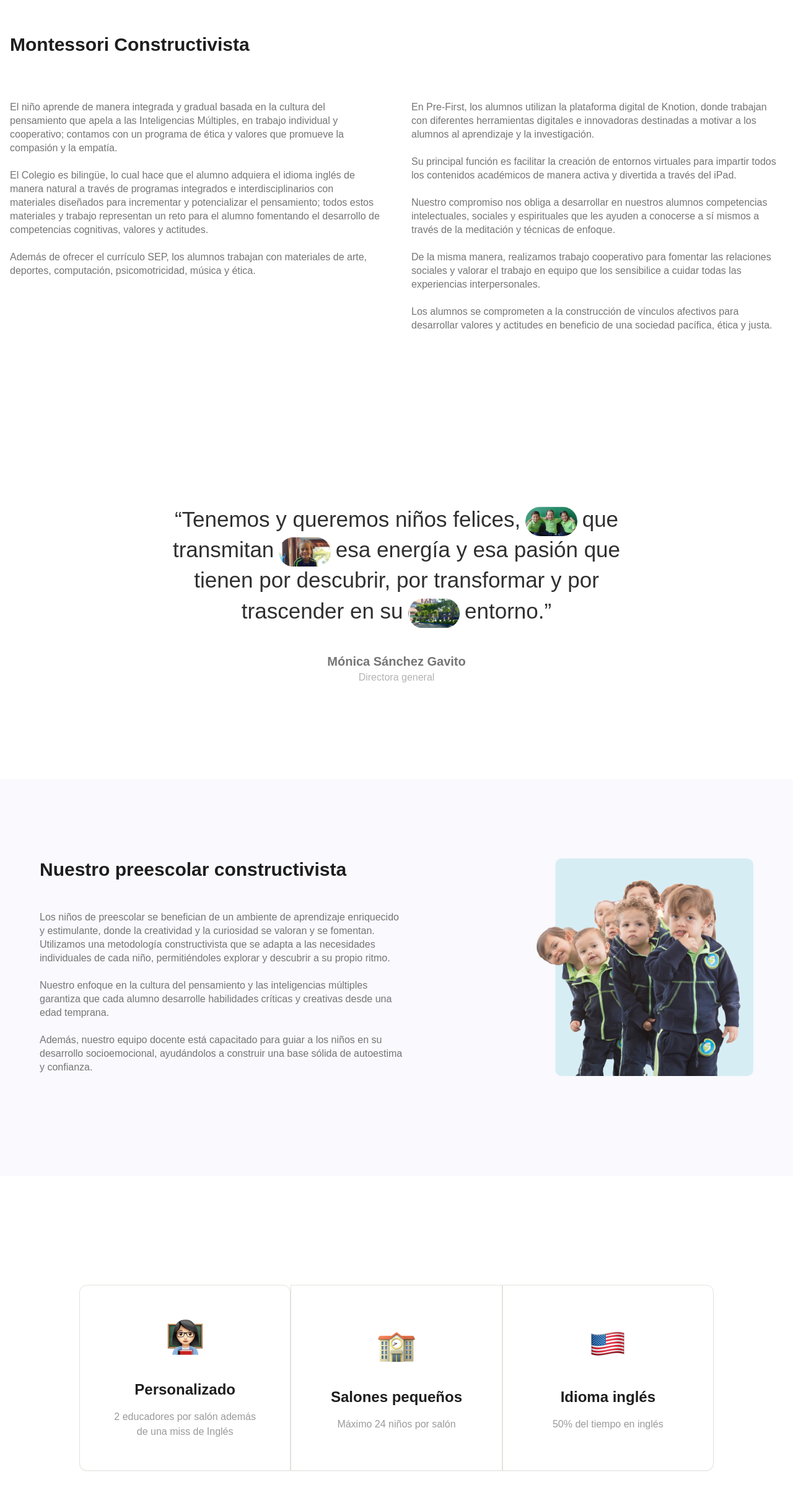
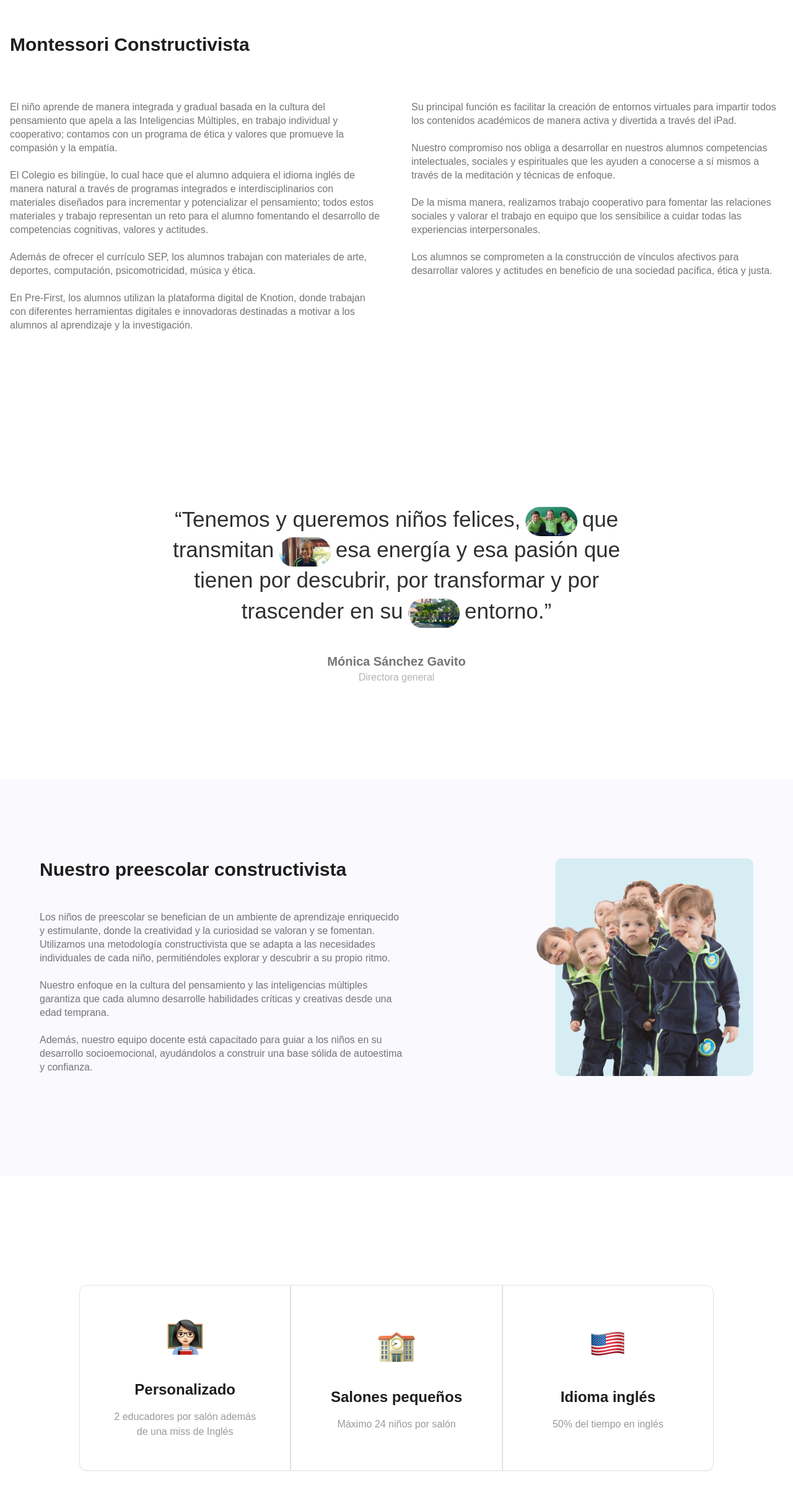
Before and after one commit to isabelrobleda/frontend-senda, a React (Vite) app: page /maternal in a window 1280 px wide. Shown: the part 824-3236 px from the top of the page at 62% size. Built offline with nearby package versions, Linux system fonts and the light colour scheme; a web font is replaced by a local one.

Commit message:
maternal css changes

```diff
--- a/src/pages/Oferta/Maternal.jsx
+++ b/src/pages/Oferta/Maternal.jsx
@@ -85,14 +85,14 @@ function Maternal() {
             Además de ofrecer el currículo SEP, los alumnos trabajan con
             materiales de arte, deportes, computación, psicomotricidad, música y
             ética.
-          </div>
-          <div className="text-[#757575] text-base leading-snug">
+            <br />
+            <br />
             En Pre-First, los alumnos utilizan la plataforma digital de Knotion,
             donde trabajan con diferentes herramientas digitales e innovadoras
             destinadas a motivar a los alumnos al aprendizaje y la
             investigación.
-            <br />
-            <br />
+          </div>
+          <div className="text-[#757575] text-base leading-snug">
             Su principal función es facilitar la creación de entornos virtuales
             para impartir todos los contenidos académicos de manera activa y
             divertida a través del iPad.
@@ -192,7 +192,7 @@ function Maternal() {
       {/* Fifth Section */}
       <div className="w-full px-4 md:px-32 py-16 md:py-44 flex justify-center items-center">
         <div className="w-full max-w-screen-xl grid grid-cols-1 md:grid-cols-3">
-          <div className="p-6 h-[300px] bg-white rounded-tl-xl md:rounded-bl-xl rounded-tr-xl shadow-sm border border-[#e4e4de] text-center flex flex-col justify-center items-center">
+          <div className="p-6 h-[300px] bg-white rounded-tl-xl md:rounded-bl-xl  shadow-sm border border-[#e4e4de] text-center flex flex-col justify-center items-center">
             <img src={IconTeacher} alt="icon teacher" className="mb-10"/>
             <h3 className="text-[#1e1e1e] text-2xl font-semibold mb-4">
               Personalizado
@@ -281,7 +281,7 @@ function Maternal() {
       </div>
 
       {/* CTA Section */}
-      <div className="relative md:h-[650px] w-full px-8 md:px-16 py-16 md:py-24 bg-white flex flex-col justify-center items-center gap-12">
+      <div className="relative md:h-[650px] w-full px-8 md:px-16 py-16 md:py-24 bg-[#f9f9fe] flex flex-col justify-center items-center gap-12">
         <div className="relative flex flex-col-reverse md:flex-row justify-start items-start">
           <div className="abolute flex flex-col justify-between">
             <img
@@ -296,8 +296,8 @@ function Maternal() {
             Si tienes preguntas sobre el maternal, no dudes en enviarle un correo electrónico a Roxana Fernández, nuestra Directora de Preescolar
             </p>
             <a href="mailto:direccionpreescolar@colegiosenda.edu.mx">
-              <div className="absolute h-10 ml-14 px-8 z-10 md:bottom-[60px] bottom-14  py-2 bg-white rounded-2xl  hover:bg-gray-200">
-                <span className="text-black/90 md:text-base text-sm font-medium font-['Roboto'] leading-normal tracking-tight hover:cursor-pointer">
+              <div className="absolute h-10 ml-14 px-8 z-10 md:bottom-[60px] bottom-14  py-2 bg-white rounded-2xl  hover:bg-[#009bce] text-black/90 hover:text-white">
+                <span className=" md:text-base text-sm font-medium font-['Roboto'] leading-normal tracking-tight hover:cursor-pointer">
                   Contactar
                 </span>
               </div>
```
